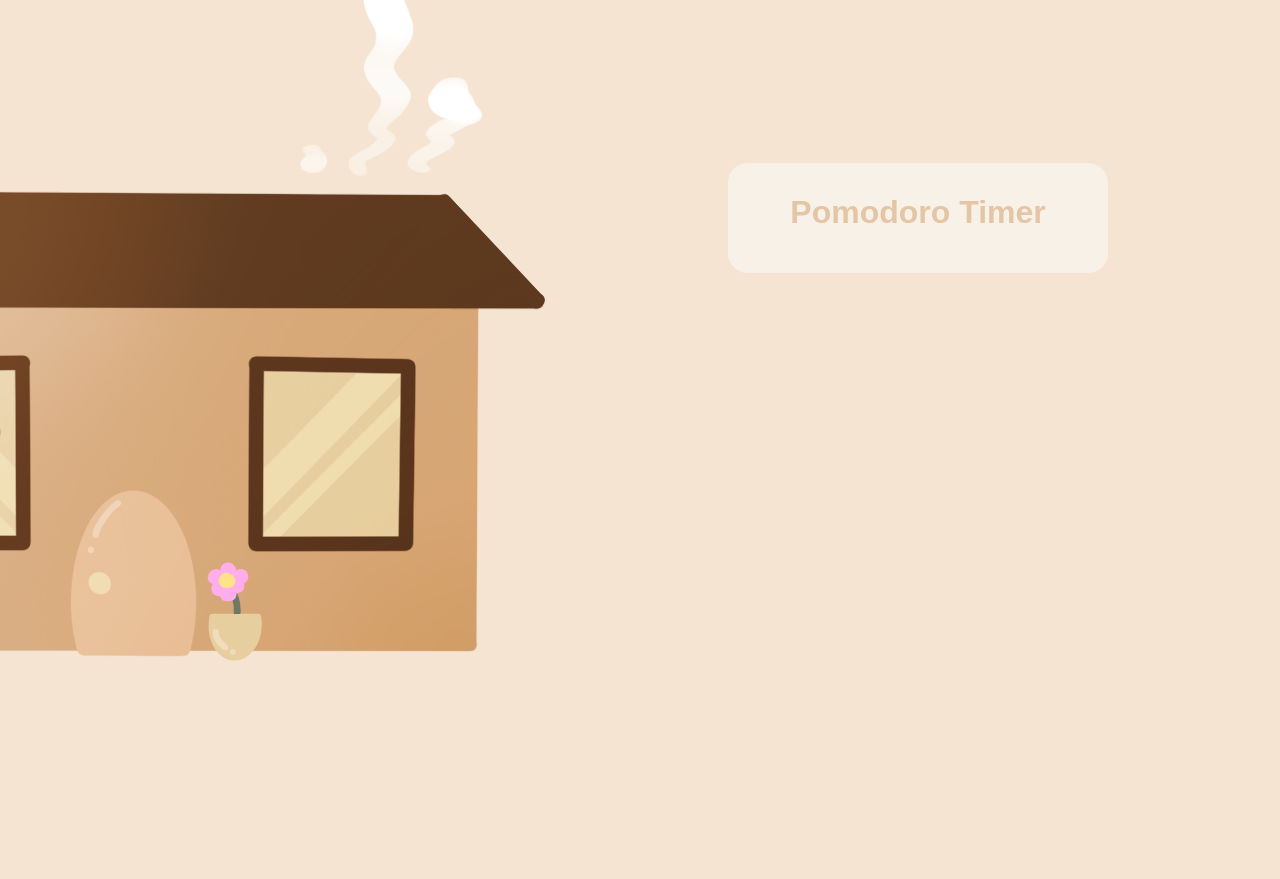
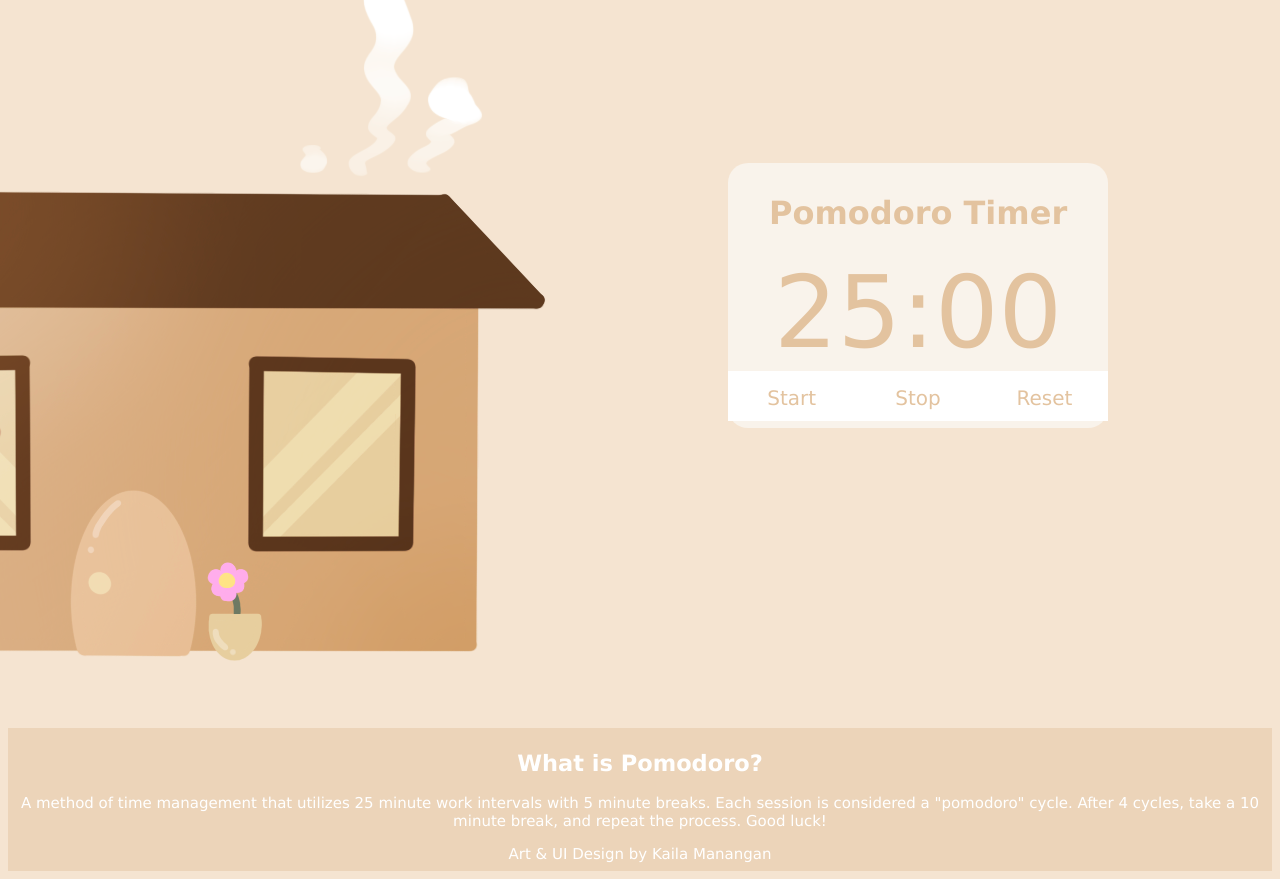
Before and after one commit to kailamanangan16/pomodoroTimer, a Django app: page /home/Pomodoro/ in a window 1280 px wide. Shown: the part 137-1016 px from the top of the page. Before the commit the page ends 798 px from the top, so only its background shows below. Run offline with Django 4.2, Linux system fonts and the light colour scheme.

Commit message:
Timer / js / html things!

```diff
--- /dev/null
+++ b/home/static/home.js
@@ -0,0 +1,63 @@
+
+const timeDisplay = document.getElementById("time");
+const startButton = document.getElementById("start");
+const stopButton = document.getElementById("stop");
+const resetButton = document.getElementById("reset");
+
+let seconds = 25 * 60; // starting default time
+let interval = null;
+
+startButton.addEventListener('click', start);
+stopButton.addEventListener('click', stop);
+resetButton.addEventListener('click', reset);
+
+timeDisplay.innerHTML = "25:00";
+
+let startTime = 25;
+let pomoCount = 0;
+
+function countdown() {
+    seconds--;
+    console.log(seconds);
+    let s = seconds % 60; //seconds
+    let m = Math.floor(seconds/60); //minutes
+
+    if (s < 10){
+        s = '0' + s;
+    }
+    if (m < 10){
+        m = '0' + m;
+    }
+
+    if (seconds == 0 && startTime == 25 && pomoCount < 4){
+        seconds = 5 * 60; //five min break
+        startTime = 5; //new start time
+        pomoCount++;
+    } else if (seconds == 0 && startTime == 5 && pomoCount < 4){
+        seconds = 25 * 60; //25 min work time
+        startTime = 5; //new start time
+    } else if (seconds == 0 && startTime == 25 && pomoCount < 4){
+        seconds = 10 * 60;
+        pomoCount = 0;
+        startTime = 5; //for less code sake -> goes back to pomodoro sequence
+    }
+    timeDisplay.innerText = `${m}:${s}`;
+}
+
+function start(){
+    if (interval) {
+        return
+    }
+    interval = setInterval(countdown, 1000);
+}
+
+function stop(){
+    clearInterval(interval);
+        interval = null;
+}
+
+function reset() {
+    stop();
+    seconds = 25*60;
+    timeDisplay.innerHTML = '25:00';
+}
--- a/home/templates/home.html
+++ b/home/templates/home.html
@@ -1,6 +1,5 @@
-{% load static%}
 <!DOCTYPE html>
-
+<html>
     <style>
         #bg {
             height: 100%;
@@ -9,7 +8,7 @@
         }
 
         .timerBox{
-        height: 100px;
+            height: 255px;
             width: 30%;
             margin-left: 57%;
             margin-top: 300px;
@@ -17,21 +16,78 @@
             border-radius: 20px;
             background-color: rgb(249,243,235);
             text-align: center;
-        opacity: 0.89;
-        font-family: Arial;
+            font-family: Verdana;
             font-weight: light;
             color: rgb(227,195,159);
         }
 
         .time{
+            font-size: 100px;
+            text-align: center;
+            font-family: Verdana;
+            font-weight: light;
+            color: rgb(227,195,159);
+        }
 
+        .buttonArea{
+            height: 50px;
+            width: 100%;
+            border-bottom-left-radius: 20px;
+            border-bottom-right-radius: 20px;
+            background-color: White;
+            text-align: center;
+            display: grid;
+            grid-template-columns: 1fr 1fr 1fr;
+        }
+
+        .button{
+            font-family: Verdana;
+            font-weight: light;
+            color: rgb(227,195,159);
+            font-size: 20px;
+            display: inline-block;
+            background-color: White;
+            border: none;
+            padding-top: 5px;
+        }
+
+        .foot {
+            margin-top: 300px;
+            height: 140px;
+            width: 100%;
+            background-color: rgb(236,212,185);
+            color: White;
+            font-family: Verdana;
+            font-size: 15px;
+            text-align: center;
+            padding-top: 3px;
         }
     </style>
     <head>
+        {% load static%}
         <title>Pomodoro Timer</title>
+        <meta charset="UTF-8">
+        <meta http-equiv="X-UA-Compatible" content="IE=edge">
+        <meta name="viewport" content=
+          "width=device-width, initial-scale=1.0">
     </head>
     <body id = "bg" style = "background-image: url('{% static "images\Coffee_Website.png"%}');">
         <div class = "timerBox"> <!-- overall pomodoro box -->
             <h1>Pomodoro Timer</h1>
+            <div class = "time" id = "time">25:00</div>
+            <div class = "buttonArea">
+                <button class = "button" id = "start">Start</button>
+                <button class = "button" id = "stop">Stop</button>
+                <button class = "button" id = "reset">Reset</button>
             </div>
+        </div>
+
+        <footer class = "foot">
+            <h2>What is Pomodoro?</h2>
+            <p>A method of time management that utilizes 25 minute work intervals with 5 minute breaks. Each session is considered a "pomodoro" cycle. After 4 cycles, take a 10 minute break, and repeat the process. Good luck!</p>
+            <p>Art & UI Design by Kaila Manangan</p>
+        </footer>
+
+        <script type = "text/javascript" src = "{% static 'home.js'%}"></script>
     </body>
+</html>
--- a/pomodoroTimer/settings.py
+++ b/pomodoroTimer/settings.py
@@ -119,7 +119,7 @@ USE_TZ = True
 
 STATIC_URL = 'static/'
 STATICFILES_DIRS = [
-    os.path.join(BASE_DIR, 'static')
+    os.path.join(BASE_DIR, 'home\static')
 ]
 
 # Default primary key field type
```
Lines whose indentation alone changed are shown as unchanged.
